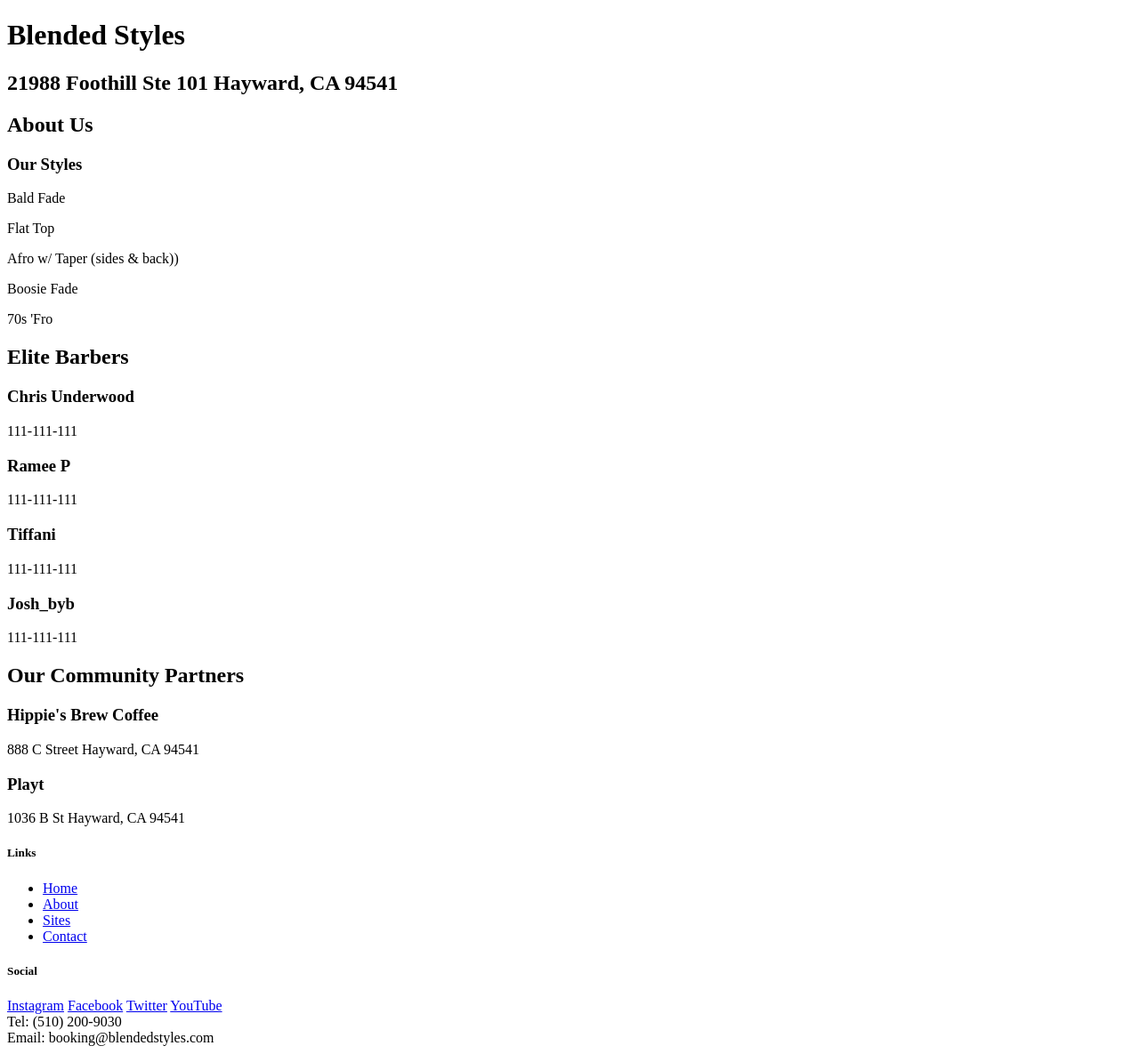
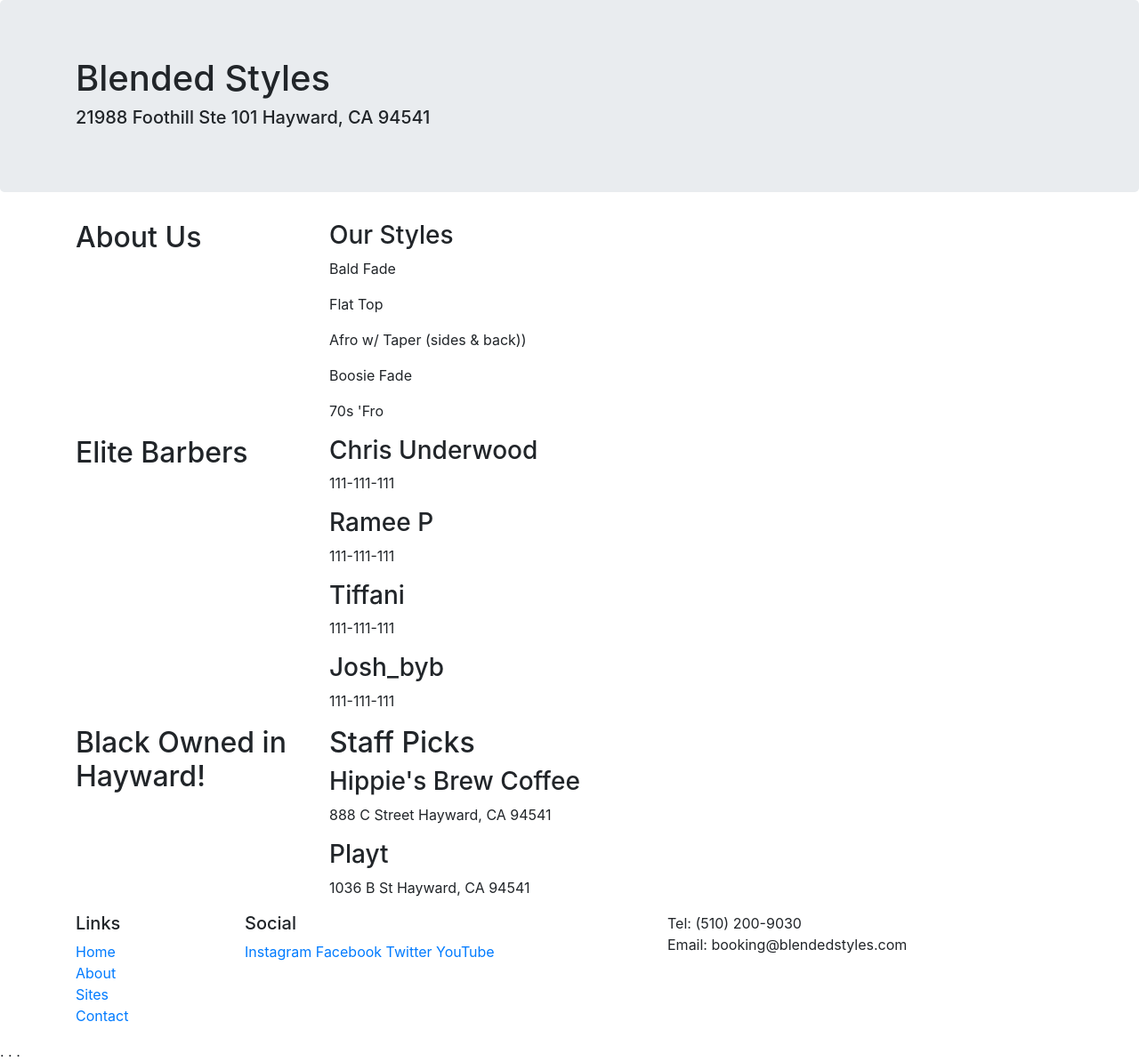
Before and after one commit to zaycation/blendedstyles, a website: page index.html in a window 1280 px wide. Shown: the whole page at 89% size. Drawn offline with nearby package versions, Linux system fonts and the light colour scheme.

Commit message:
v0.0.3 Genesis 3 | begining to add bootstrap css styling

```diff
--- a/index.html
+++ b/index.html
@@ -2,23 +2,36 @@
 <html lang="en">
 
 <head>
+    <!-- Required meta tags always come first -->
     <meta charset="utf-8" />
+    <meta name="viewport" content="width=device-width, initial-scale=1" />
+
+    <!-- Bootstrap CSS -->
+    <link rel="stylesheet" href="node_modules/bootstrap/dist/css/bootstrap.min.css" />
+
     <title>Blended Styles: The Best Barbershop in Hayward!</title>
 </head>
 
 <body>
 
-    <header>
-        <div>
+    <header class="jumbotron">
+        <div class="container">
+            <div class="row">
+                <div class="col">
                     <h1>Blended Styles</h1>
-            <h2>21988 Foothill
+                        <h5>21988 Foothill
                             Ste 101
-                Hayward, CA 94541</h2>
+                            Hayward, CA 94541</h5>
+                </div>
+            </div>
         </div>
     </header>
-
-    <div>
+    <div class="container">
+        <div class="row">
+            <div class="col-sm-4 col-md-3">
                 <h2>About Us</h2>
+            </div>
+            <div class="col">
                 <h3>Our Styles</h3>
                     <p>Bald Fade</p>
                     <p>Flat Top</p>
@@ -26,9 +39,13 @@
                     <p>Boosie Fade</p>
                     <p>70s 'Fro</p>
             </div>
+        </div>
 
-    <div>
+        <div class="row">
+            <div class="col-sm-4 col-md-3">
                 <h2>Elite Barbers</h2>
+            </div>
+            <div class="col">
                     <h3>Chris Underwood</h3>
                         <p>111-111-111</p>
                     <h3>Ramee P</h3>
@@ -38,9 +55,14 @@
                     <h3>Josh_byb</h3>
                         <p>111-111-111</p>
             </div>
+        </div>
 
-    <div>
-        <h2>Our Community Partners</h2>
+        <div class="row">
+            <div class="col-sm-4 col-md-3">
+                <h2>Black Owned in Hayward!</h2>
+            </div>
+            <div class="col">
+                <h2>Staff Picks</h2>
                 <h3>Hippie's Brew Coffee</h3>
                     <p>
                         888 C Street
@@ -50,29 +72,42 @@
                         1036 B St
                         Hayward, CA 94541</p>
             </div>
+        </div>
+    </div>
+
 
     <footer>
-        <div>
+        <div class="container">
+            <div class="row">
+                <div class="col-4 col-sm-2">
                     <h5>Links</h5>
-            <ul>
+                    <ul class="list-unstyled">
                         <li><a href="#">Home</a></li>
                         <li><a href="#">About</a></li>
                         <li><a href="#">Sites</a></li>
                         <li><a href="#">Contact</a></li>
                     </ul>
                 </div>
-        <div>
+                <div class="col-6 col-sm-5">
                 	<h5>Social</h5>
                     <a href="http://instagram.com/">Instagram</a>
                     <a href="http://facebook.com/">Facebook</a>
                     <a href="http://twitter.com/">Twitter</a>
                     <a href="http://youtube.com/">YouTube</a>
                 </div>
-        <div>
+                <div class="col-sm-4">
                     Tel: (510) 200-9030<br />
             Email: booking@blendedstyles.com
                 </div>
+           </div>
+        </div>
     </footer>
+. . .
+
+    <!-- jQuery must come first, then Popper.js, then the Bootstrap JavaScript plugins.-->
+    <script src="node_modules/jquery/dist/jquery.slim.min.js"></script>
+    <script src="node_modules/popper.js/dist/umd/popper.min.js"></script>
+    <script src="node_modules/bootstrap/dist/js/bootstrap.min.js"></script>
 
 </body>
 
```
Lines whose indentation alone changed are shown as unchanged.
